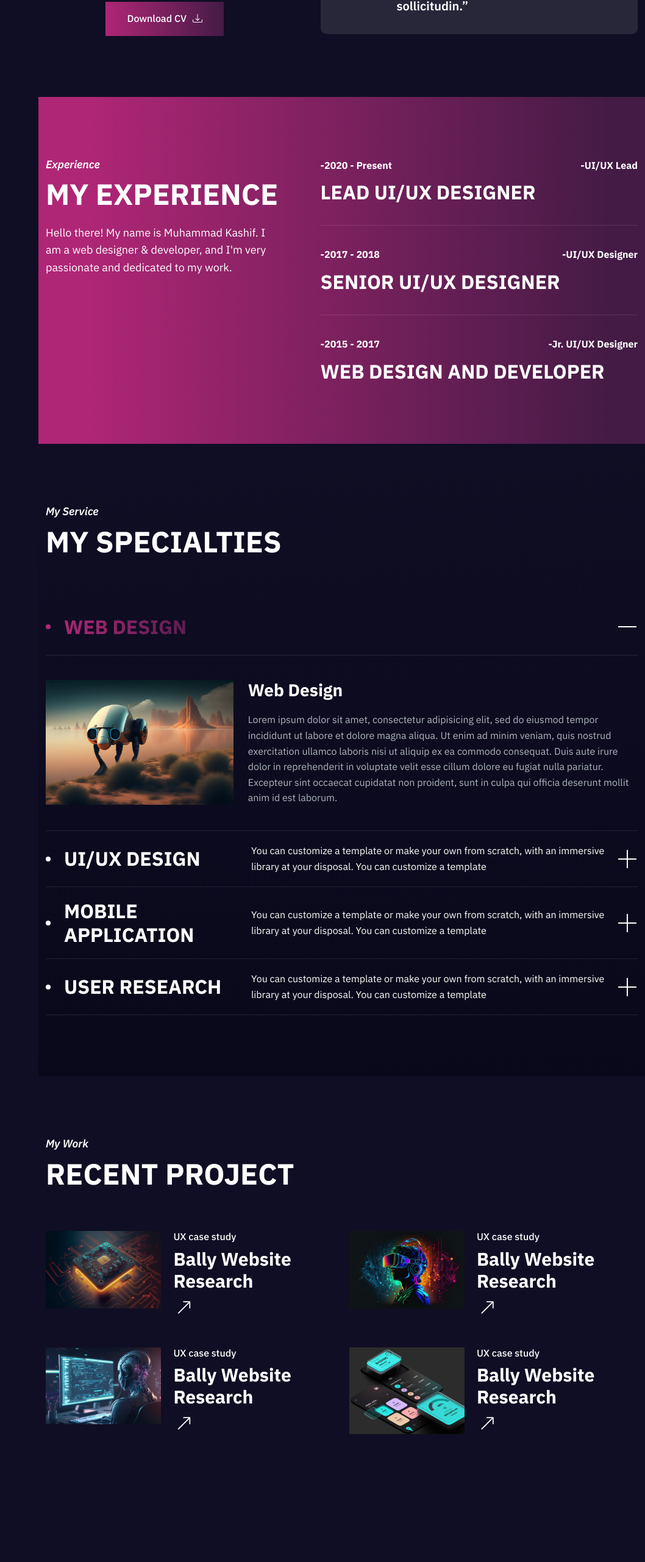
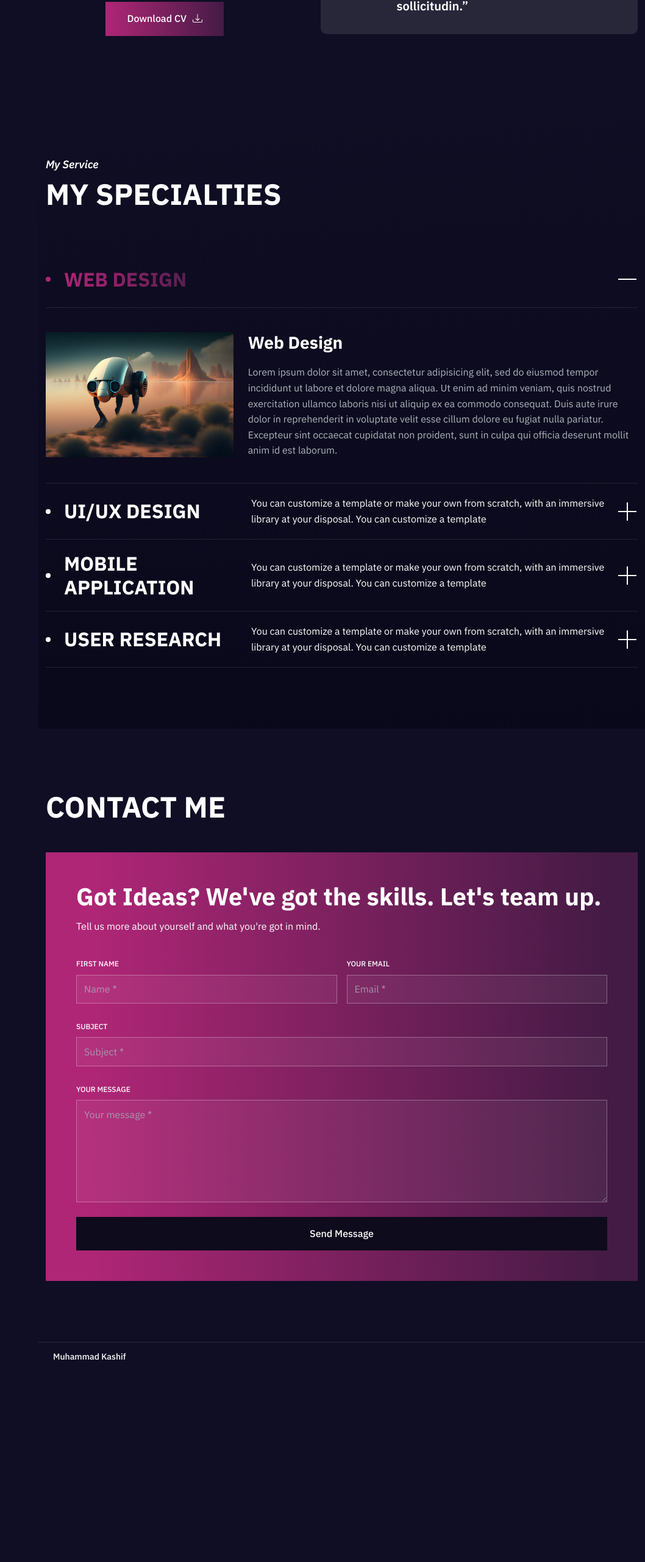
Before and after one commit to talish786/kashif-portfolio, a React (Create React App) app: page / in a window 1280 px wide. Shown: the part 1734-4296 px from the top of the page at 61% size, without its empty margins (222-1280 px from the left). After the commit the page ends 3983 px from the top, so only its background shows below. Built offline with nearby package versions, Linux system fonts and the light colour scheme.

Commit message:
Removed Portfolio and Services Section

```diff
--- a/src/App.js
+++ b/src/App.js
@@ -229,50 +229,6 @@ function App() {
           </div>
         </section>
         {/* End About Section */}
-        {/* Experience Section */}
-        <section className="section experience-section bg-g">
-          <div className="container">
-            <div className="row gy-5">
-              <div className="col-lg-5">
-                <div className="section-heading">
-                  <h6>Experience</h6>
-                  <h2>My experience</h2>
-                  <p>
-                    Hello there! My name is Muhammad Kashif. I am a web designer
-                    &amp; developer, and I'm very passionate and dedicated to my
-                    work.
-                  </p>
-                </div>
-              </div>
-              <div className="col-lg-7 ps-xl-5">
-                <ul className="resume-box">
-                  <li>
-                    <div className="r-meta">
-                      <span>-2020 - Present</span>
-                      <label>-UI/UX Lead</label>
-                    </div>
-                    <h5>Lead UI/UX Designer</h5>
-                  </li>
-                  <li>
-                    <div className="r-meta">
-                      <span>-2017 - 2018</span>
-                      <label>-UI/UX Designer</label>
-                    </div>
-                    <h5>Senior UI/UX Designer</h5>
-                  </li>
-                  <li>
-                    <div className="r-meta">
-                      <span>-2015 - 2017</span>
-                      <label>-Jr. UI/UX Designer</label>
-                    </div>
-                    <h5>Web Design and Developer</h5>
-                  </li>
-                </ul>
-              </div>
-            </div>
-          </div>
-        </section>
-        {/* End Experience Section */}
         {/* Services Section */}
         <section
           id="services"
@@ -485,98 +441,6 @@ function App() {
           </div>
         </section>
         {/* End Services Section */}
-        {/* Portfolio Section */}
-        <section
-          id="work"
-          data-scroll-index={3}
-          className="section work-section"
-        >
-          <div className="container">
-            <div className="section-heading">
-              <h6>My Work</h6>
-              <h2>Recent project</h2>
-            </div>
-            <div className="row gy-5 lightbox-gallery">
-              <div className="col-lg-6">
-                <div className="work-box">
-                  <div className="work-img">
-                    <img src="assets/img/services-1.jpg" alt="" />
-                  </div>
-                  <div className="work-text">
-                    <h6>UX case study</h6>
-                    <h4>Bally Website Research</h4>
-                    <div className="btn-bar">
-                      <a
-                        className="gallery-link"
-                        href="assets/img/services-1.jpg"
-                      >
-                        <i className="bi-arrow-up-right" />
-                      </a>
-                    </div>
-                  </div>
-                </div>
-              </div>
-              <div className="col-lg-6">
-                <div className="work-box">
-                  <div className="work-img">
-                    <img src="assets/img/services-2.jpg" alt="" />
-                  </div>
-                  <div className="work-text">
-                    <h6>UX case study</h6>
-                    <h4>Bally Website Research</h4>
-                    <div className="btn-bar">
-                      <a
-                        className="gallery-link"
-                        href="assets/img/services-2.jpg"
-                      >
-                        <i className="bi-arrow-up-right" />
-                      </a>
-                    </div>
-                  </div>
-                </div>
-              </div>
-              <div className="col-lg-6">
-                <div className="work-box">
-                  <div className="work-img">
-                    <img src="assets/img/services-3.jpg" alt="" />
-                  </div>
-                  <div className="work-text">
-                    <h6>UX case study</h6>
-                    <h4>Bally Website Research</h4>
-                    <div className="btn-bar">
-                      <a
-                        className="gallery-link"
-                        href="assets/img/services-3.jpg"
-                      >
-                        <i className="bi-arrow-up-right" />
-                      </a>
-                    </div>
-                  </div>
-                </div>
-              </div>
-              <div className="col-lg-6">
-                <div className="work-box">
-                  <div className="work-img">
-                    <img src="assets/img/project-4.jpg" alt="" />
-                  </div>
-                  <div className="work-text">
-                    <h6>UX case study</h6>
-                    <h4>Bally Website Research</h4>
-                    <div className="btn-bar">
-                      <a
-                        className="gallery-link"
-                        href="assets/img/project-4.jpg"
-                      >
-                        <i className="bi-arrow-up-right" />
-                      </a>
-                    </div>
-                  </div>
-                </div>
-              </div>
-            </div>
-          </div>
-        </section>
-        {/* End Portfolio Section */}
         {/* Contact Section */}
         <section
           id="contact"
```
